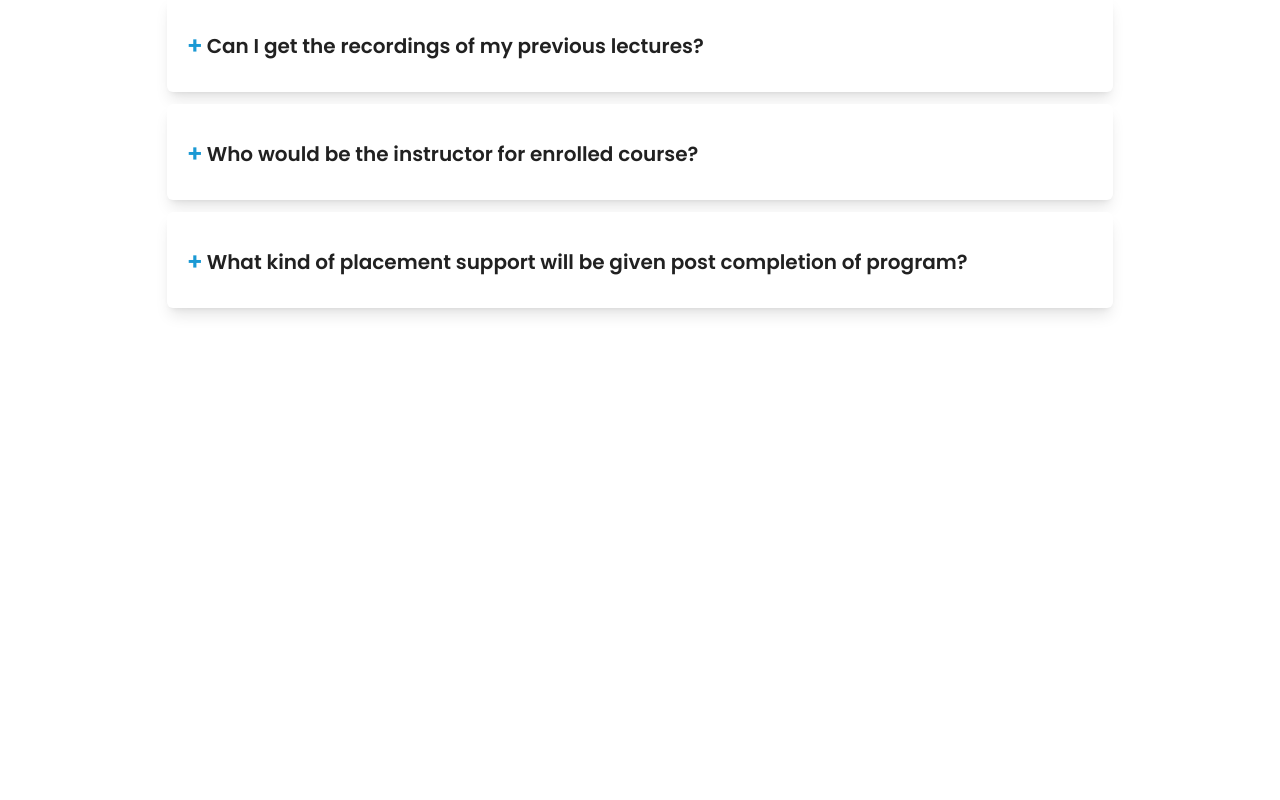
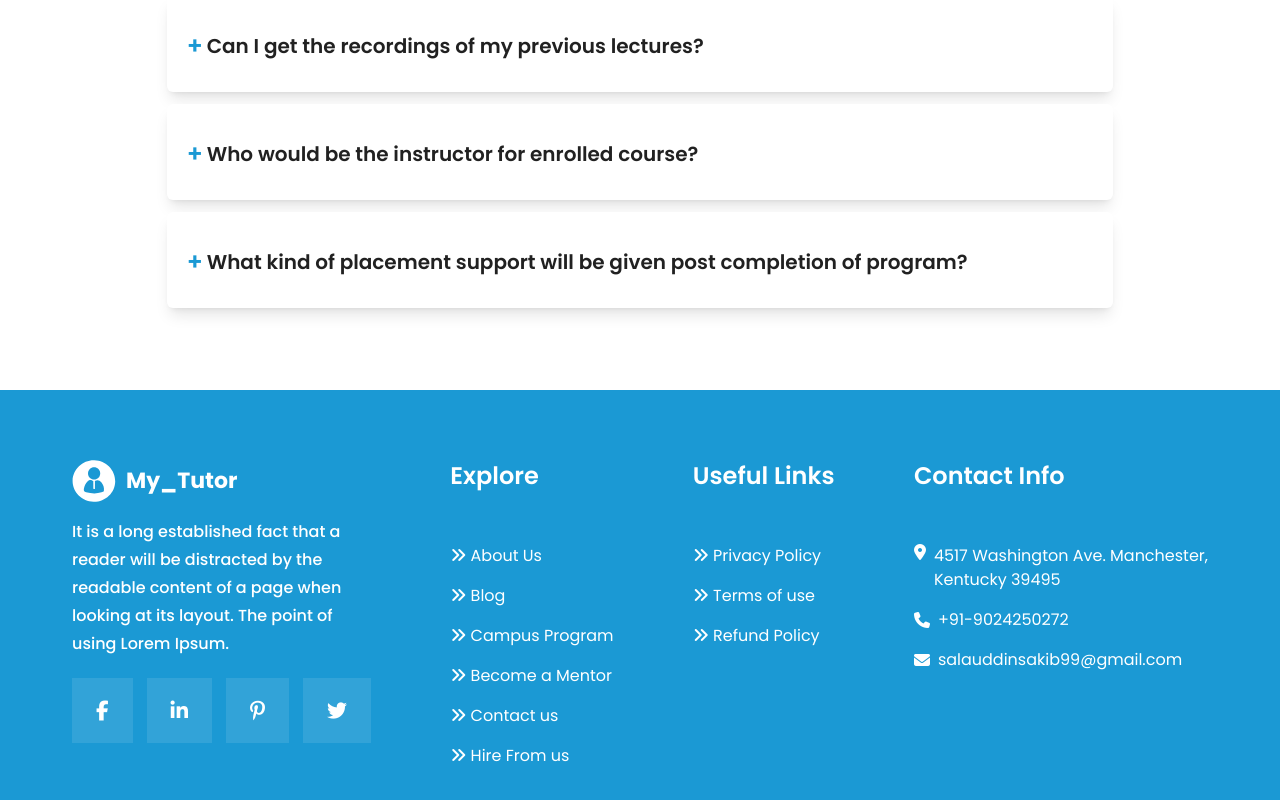
Before and after one commit to MdSalauddinSakib/RRF-Challenge-1, a Vue app: page / in a window 1280 px wide. Shown: the part 6745-7545 px from the top of the page. Before the commit the page ends 7275 px from the top, so only its background shows below. Built offline with nearby package versions, Linux system fonts and the light colour scheme.

Commit message:
Footer Section create & project done

```diff
--- a/src/components/HelloWorld.vue
+++ b/src/components/HelloWorld.vue
@@ -700,12 +700,89 @@
   </section>
   <!-- Frequently Asked Questions Section end -->
 
-   <!-- Footer Section -->
-    <section class="container py-[70px]">
+  <!-- Footer Section -->
+  <section class="py-[70px] bg-[#1B99D4] text-white">
+    <div class="container flex justify-between">
       <div>
         <div>
+          <!-- logo -->
+          <div class="flex items-center gap-2.5 cursor-pointer">
+            <svg xmlns="http://www.w3.org/2000/svg" width="44" height="42" viewBox="0 0 44 42" fill="none">
+              <path
+                d="M21.6 41.7C9.90002 41.5 0.400025 32.1 0.600025 20.7C0.800025 9.39996 10.8 -4.33922e-05 22.3 0.299957C34 0.599957 43.3 9.99996 43.2 21.4C43.1 32.7 33.4 41.9 21.6 41.7Z"
+                fill="white" />
+              <path
+                d="M23.2002 20.7001C25.7002 19.6001 27.7002 20.3001 29.3002 22.3001C31.3002 24.8001 32.4002 27.6001 31.9002 30.8001C31.8002 31.9001 30.4002 32.0001 29.5002 32.3001C24.4002 33.9001 19.3002 33.6001 14.1002 32.2001C12.1002 31.6001 11.5002 30.5001 11.9002 28.7001C12.4002 26.0001 13.6002 23.6001 15.5002 21.6001C16.8002 20.2001 18.3002 19.6001 20.1002 20.6001C21.1002 20.3001 21.9002 20.6001 21.9002 21.7001C22.0002 23.9001 22.0002 26.2001 21.9002 28.4001C21.9002 26.6001 21.9002 24.7001 22.0002 22.9001C22.2002 22.1001 21.7002 20.9001 23.2002 20.7001Z"
+                fill="#1B99D4" />
+              <path
+                d="M20.3 19.7998C21.3 19.8998 22.2001 19.8998 23.2001 19.9998C23.2001 20.1998 23.2001 20.4998 23.2001 20.6998C21.4001 23.2998 23.2 26.3998 21.6 29.0998C21.6 27.1998 21.6 25.3998 21.6 23.4998C21.6 22.3998 22 20.9998 20.3 20.5998C20.3 20.2998 20.3 20.0998 20.3 19.7998Z"
+                fill="white" />
+              <path
+                d="M22.1 19.4998C25.4689 19.4998 28.2 16.7687 28.2 13.3998C28.2 10.0309 25.4689 7.2998 22.1 7.2998C18.7311 7.2998 16 10.0309 16 13.3998C16 16.7687 18.7311 19.4998 22.1 19.4998Z"
+                fill="#1B99D4" />
+              <path d="M22.9002 21.4004H21.5002V29.1004H22.9002V21.4004Z" fill="white" />
+            </svg>
+            <h2 class="text-[22px] font-bold">My_Tutor</h2>
+          </div>
 
+          <p class="font-medium text-base mt-4 leading-[28px]">It is a long established fact that a <br>
+            reader will be distracted by the <br>
+            readable content of a page when <br>
+            looking at its layout. The point of <br> using Lorem Ipsum.</p>
+          <div class="flex gap-3.5 mt-5 font-bold text-[22px]">
+            <div
+              class="py-4 px-6 bg-[#32a3d8] text-white cursor-pointer transition duration-300 ease-in-out hover:scale-125">
+              <a href="#"><i class="fa-brands fa-facebook-f text-xl"></i></a>
+            </div>
+            <div
+              class="py-4 px-6 bg-[#32a3d8] text-white cursor-pointer transition duration-300 ease-in-out hover:scale-125">
+              <a href="#"><i class="fa-brands fa-linkedin-in text-xl"></i></a>
+            </div>
+            <div
+              class="py-4 px-6 bg-[#32a3d8] text-white cursor-pointer transition duration-300 ease-in-out hover:scale-125">
+              <a href="#"><i class="fa-brands fa-pinterest-p text-xl"></i></a>
+            </div>
+            <div
+              class="py-4 px-6 bg-[#32a3d8] text-white cursor-pointer transition duration-300 ease-in-out hover:scale-125">
+              <a href="#"><i class="fa-brands fa-twitter text-xl"></i></a>
+            </div>
+          </div>
         </div>
       </div>
-    </section>
+
+      <div class="flex flex-col gap-4">
+        <h2 class="mb-[36px] text-2xl font-semibold">Explore</h2>
+        <a href="#" class="hover:underline"><i class="fa-solid fa-angles-right"></i> About Us</a>
+        <a href="#" class="hover:underline"><i class="fa-solid fa-angles-right"></i> Blog</a>
+        <a href="#" class="hover:underline"><i class="fa-solid fa-angles-right"></i> Campus Program</a>
+        <a href="#" class="hover:underline"><i class="fa-solid fa-angles-right"></i> Become a Mentor</a>
+        <a href="#" class="hover:underline"><i class="fa-solid fa-angles-right"></i> Contact us</a>
+        <a href="#" class="hover:underline"><i class="fa-solid fa-angles-right"></i> Hire From us</a>
+      </div>
+
+      <div class="flex flex-col gap-4">
+        <h2 class="mb-[36px] text-2xl font-semibold">Useful Links</h2>
+        <a href="#" class="hover:underline"><i class="fa-solid fa-angles-right"></i> Privacy Policy</a>
+        <a href="#" class="hover:underline"><i class="fa-solid fa-angles-right"></i> Terms of use</a>
+        <a href="#" class="hover:underline"><i class="fa-solid fa-angles-right"></i> Refund Policy</a>
+      </div>
+
+      <div class="flex flex-col gap-4">
+        <h2 class="mb-[36px] text-2xl font-semibold">Contact Info</h2>
+        <div class="flex items-start gap-2">
+          <i class="fa-solid fa-location-dot"></i>
+          <p>4517 Washington Ave. Manchester, <br> Kentucky 39495</p>
+        </div>
+        <div class="flex items-center gap-2">
+          <i class="fa-solid fa-phone"></i>
+          <p>+91-9024250272</p>
+        </div>
+        <div class="flex items-center gap-2">
+          <i class="fa-solid fa-envelope"></i>
+          <a href="https://www.salauddinsakib99@gmail.com" target="_blank"
+            class="hover:underline">salauddinsakib99@gmail.com</a>
+        </div>
+      </div>
+    </div>
+  </section>
 </template>
```
